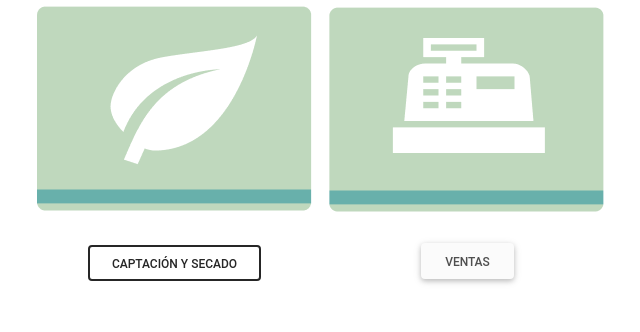
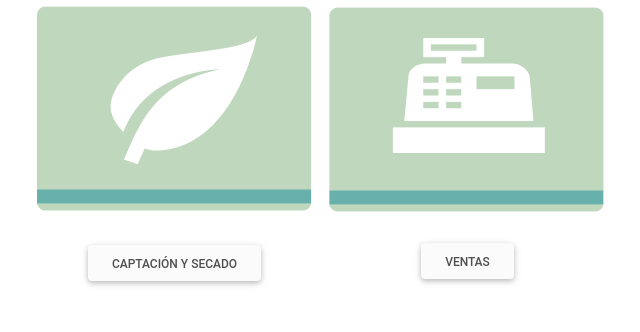
Before and after one commit to lilianardz/ProyectoPimienta, a PHP site: page /paginaInicio.php in a window 1280 px wide. Shown: the part 164-496 px from the top of the page, without its empty margins (321-961 px from the left). Run offline with PHP 8.4, Linux system fonts and the light colour scheme.

Commit message:
botones actualizados y redirigimiento a la pagina de mostrarVentas

```diff
--- a/Accion/crearVenta.php
+++ b/Accion/crearVenta.php
@@ -13,5 +13,5 @@ if ($_SERVER['REQUEST_METHOD'] === 'POST') {
 
     $stmt->execute();
     echo $stmt->error;
-    // header("location: ../App/mostrarVentas.php");
+    header("location: ../App/mostrarVentas.php");
 }
--- a/App/paginaInicio.php
+++ b/App/paginaInicio.php
@@ -119,7 +119,7 @@ include("../Conexion/cn.php");
         <div class="form-group">
             <div class="text-center">
                 <br>
-                <a href=#><input type="button" value="Captación y secado" class="btn btn-outline-dark"></a>
+                <a href=#><input type="button" value="Captación y secado" class="btn btn-light"></a>
             </div>
         </div>
     </div>
```
